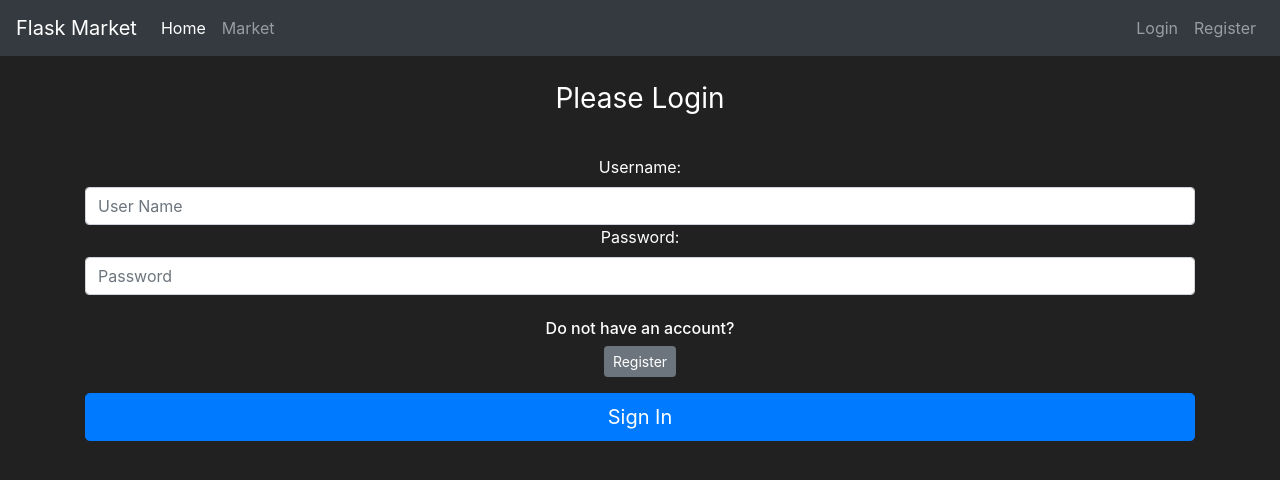
After one commit to drakrgrs/FlaskMarket, a Flask app: page /login in a window 1280 px wide. The commit adds this page. Shown: the top 480 px of the page. Run offline with Flask 3, Linux system fonts and the light colour scheme; some libraries are stand-ins or nearby versions.

Commit message:
finally getting somewhere

```diff
--- a/market/__init__.py
+++ b/market/__init__.py
@@ -2,10 +2,13 @@ from dotenv import load_dotenv
 import os
 from flask import Flask, render_template
 from flask_sqlalchemy import SQLAlchemy
+from flask_bcrypt import Bcrypt
+from flask_login import LoginManager
 
 app = Flask(__name__)
 app.config['SQLALCHEMY_DATABASE_URI'] = 'sqlite:///market.db'
 app.config['SECRET_KEY'] = os.environ.get('SECRET_KEY')
 db = SQLAlchemy(app)
-
+bcrypt = Bcrypt(app)
+login_manager = LoginManager(app)
 from market import routes
--- a/market/forms.py
+++ b/market/forms.py
@@ -21,3 +21,8 @@ class RegisterForm(FlaskForm):
     password1 = PasswordField(label='Password:', validators=[Length(min=6), DataRequired()])
     password2 = PasswordField(label='Confirm Password:', validators=[DataRequired(), EqualTo('password1')])
     submit = SubmitField(label='Create Account')
+
+class LoginForm(FlaskForm):
+    username = StringField(label='Username:', validators=[DataRequired()])
+    password = PasswordField(label='Password:', validators=[DataRequired()])
+    submit = SubmitField(label='Sign In')
--- a/market/routes.py
+++ b/market/routes.py
@@ -1,8 +1,9 @@
 from market import app
 from flask import render_template, redirect, url_for, flash, get_flashed_messages
 from market.models import Item, User
-from market.forms import RegisterForm
+from market.forms import RegisterForm, LoginForm
 from market import db
+from flask_login import login_user, logout_user, login_required
 
 @app.route('/')
 @app.route('/home')
@@ -18,7 +19,7 @@ def market_page():
 def register_page():
     form = RegisterForm()
     if form.validate_on_submit():
-        user_to_create = User(username=form.username.data, email_address=form.email_address.data, password_hash=form.password1.data)
+        user_to_create = User(username=form.username.data, email_address=form.email_address.data, password=form.password1.data)
         db.session.add(user_to_create)
         db.session.commit()
         return redirect(url_for('market_page'))
@@ -26,3 +27,18 @@ def register_page():
         for err_msg in form.errors.values():
             flash(f'There was an error with creating a user: {err_msg}', category='danger')
     return render_template('register.html', form=form)
+
+@app.route('/login', methods=['GET', 'POST'])
+def login_page():
+    form = LoginForm()
+    if form.validate_on_submit():
+        attempted_user = User.query.filter_by(username=form.username.data).first()
+        if attempted_user and attempted_user.check_password_correction(
+            attempted_password=form.password.data):
+                login_user(attempted_user)
+                flash(f'Success! You are logged in as: {attempted_user.username}', category='success')
+                return redirect(url_for('market_page'))
+        else:
+            flash('Username and password are not matching! Please try again.', category='danger')
+
+    return render_template('login.html', form=form)
--- a/market/templates/base.html
+++ b/market/templates/base.html
@@ -55,7 +55,7 @@
         </ul>
         <ul class="navbar-nav">
           <li class="nav-item">
-            <a class="nav-link" href="#">Login</a>
+            <a class="nav-link" href="{{ url_for('login_page') }}">Login</a>
           </li>
           <li class="nav-item">
             <a class="nav-link" href="{{ url_for('register_page') }}"
--- /dev/null
+++ b/market/templates/login.html
@@ -0,0 +1,29 @@
+{% extends 'base.html' %} {% block title %} Login Page {% endblock %} {% block
+content %}
+<body class="text-center">
+  <div class="container">
+    <form method="POST" class="form-signin" style="color: white">
+      {{ form.hidden_tag() }}
+      <img class="mb-4" src="" alt="" />
+      <h1 class="h3 mb-3 font-weight-normal">Please Login</h1>
+      <br />
+      {{ form.username.label() }} {{ form.username(class="form-control",
+      placeholder="User Name") }} {{ form.password.label() }} {{
+      form.password(class="form-control", placeholder="Password") }}
+
+      <br />
+
+      <div class="checkbox mb-3">
+        <h6>Do not have an account?</h6>
+        <a
+          class="btn btn-sm btn-secondary"
+          href="{{ url_for('register_page') }}"
+          >Register</a
+        >
+      </div>
+
+      {{ form.submit(class="btn btn-lg btn-block btn-primary") }}
+    </form>
+  </div>
+</body>
+{% endblock %}
--- a/market/templates/register.html
+++ b/market/templates/register.html
@@ -13,6 +13,12 @@ content %}
       placeholder= "Password") }} {{ form.password2.label() }} {{
       form.password2(class="form-control", placeholder= "Confirm Password") }}
       <br />
+      <div class="checkbox mb-3">
+        <h6>Already have an account?</h6>
+        <a class="btn btn-sm btn-secondary" href="{{ url_for('login_page') }}"
+          >Login</a
+        >
+      </div>
       {{ form.submit(class="btn btn-lg btn-block btn-primary") }}
     </form>
   </div>
```
Also changed, not shown: market/models.py (+18 -1 lines), instance/market.db (deleted), market/market.db.
